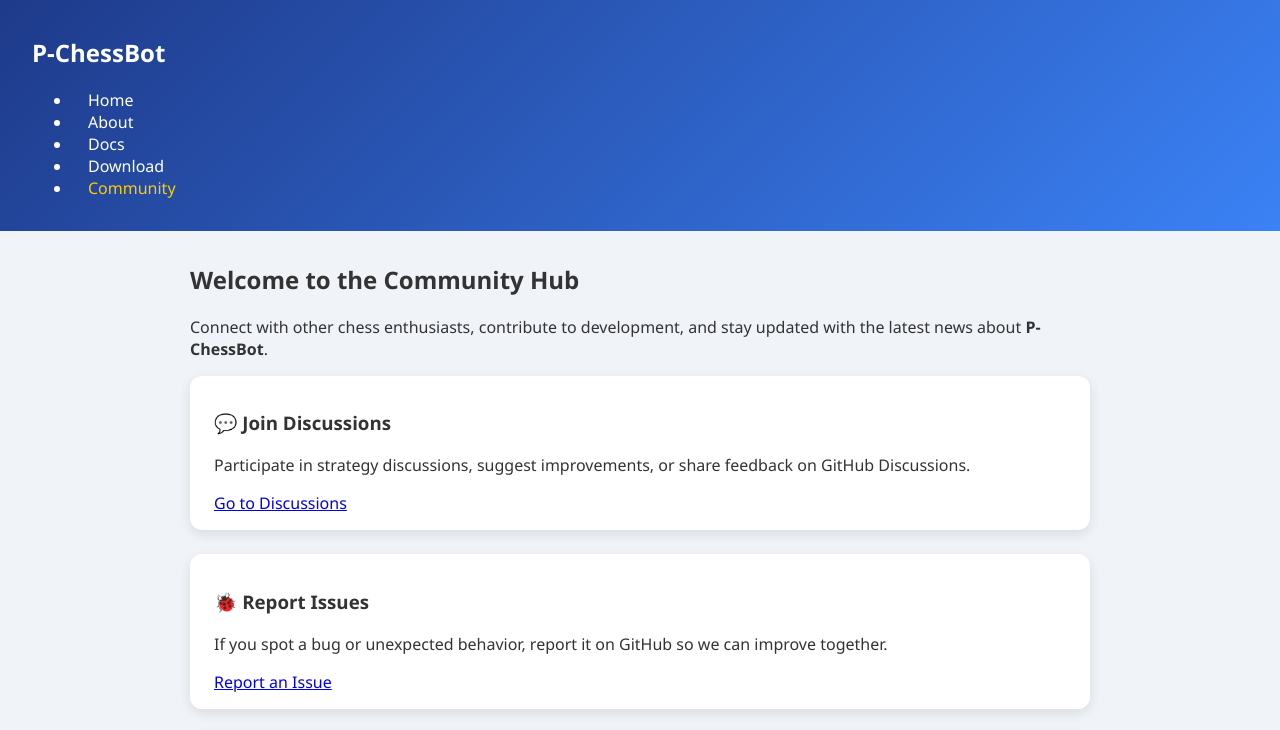
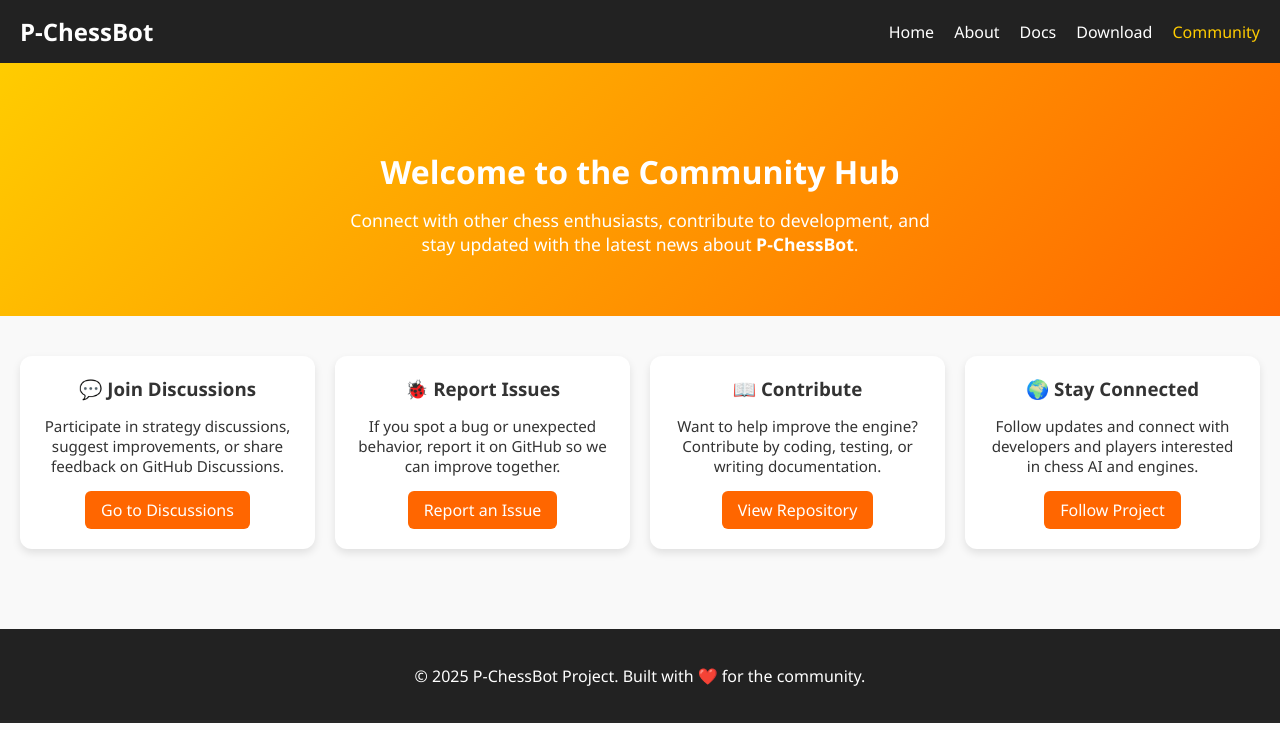
Before and after one commit to StarChatKidsProject/StarChatKids, a website: page community.html in a window 1280 px wide. Shown: the top 730 px of the page. Drawn offline with Linux system fonts and the light colour scheme.

Commit message:
Update style3.css

```diff
--- a/style3.css
+++ b/style3.css
@@ -1,126 +1,113 @@
-/* Global */
 body {
+  margin: 0;
   font-family: 'Segoe UI', Tahoma, Geneva, Verdana, sans-serif;
-  background: #f0f4f8;
-  margin: 0;
-  padding: 0;
+  background: #f9f9f9;
   color: #333;
 }
 
 header {
-  background: linear-gradient(135deg, #1e3a8a, #3b82f6);
-  color: white;
+  background: #222;
+  color: #fff;
+  padding: 15px 20px;
+}
+
+header nav {
   display: flex;
   justify-content: space-between;
   align-items: center;
-  padding: 1rem 2rem;
 }
 
-header .logo {
-  font-size: 1.4rem;
-  font-weight: bold;
+header nav h1 {
+  font-size: 1.5rem;
+  margin: 0;
 }
 
-header nav a {
-  margin: 0 1rem;
-  color: white;
+header nav ul {
+  list-style: none;
+  display: flex;
+  gap: 20px;
+  margin: 0;
+  padding: 0;
+}
+
+header nav ul li a {
+  color: #fff;
   text-decoration: none;
-  font-weight: 500;
   transition: color 0.3s;
 }
 
-header nav a:hover,
-header nav a.active {
+header nav ul li a:hover,
+header nav ul li a.active {
   color: #ffcc00;
 }
 
-/* Layout */
-main {
-  max-width: 900px;
-  margin: 2rem auto;
-  padding: 0 1rem;
+.hero {
+  text-align: center;
+  padding: 60px 20px;
+  background: linear-gradient(135deg, #ffcc00, #ff6600);
+  color: #fff;
 }
 
-.intro {
-  text-align: center;
-  margin-bottom: 2rem;
+.hero h2 {
+  font-size: 2rem;
+  margin-bottom: 15px;
 }
 
-.intro h1 {
-  font-size: 2rem;
-  margin-bottom: 0.5rem;
+.hero p {
+  max-width: 600px;
+  margin: auto;
+  font-size: 1.1rem;
+}
+
+.cards {
+  display: grid;
+  grid-template-columns: repeat(auto-fit, minmax(250px, 1fr));
+  gap: 20px;
+  padding: 40px 20px;
 }
 
 .card {
-  background: white;
+  background: #fff;
   border-radius: 12px;
-  padding: 1rem 1.5rem;
-  margin-bottom: 1.5rem;
-  box-shadow: 0 4px 12px rgba(0,0,0,0.1);
+  padding: 20px;
+  box-shadow: 0 4px 8px rgba(0,0,0,0.1);
+  text-align: center;
+  transition: transform 0.3s, box-shadow 0.3s;
 }
 
-/* Forms */
-form input, form textarea {
-  width: 100%;
-  margin: 0.5rem 0;
-  padding: 0.8rem;
-  border: 1px solid #ccc;
-  border-radius: 8px;
-  font-size: 0.95rem;
+.card h3 {
+  margin-top: 0;
+  margin-bottom: 10px;
 }
 
-form button {
-  background: #1e3a8a;
-  color: white;
-  border: none;
-  padding: 0.7rem 1.2rem;
-  border-radius: 8px;
-  cursor: pointer;
+.card p {
+  font-size: 0.95rem;
+  margin-bottom: 15px;
+}
+
+.card a {
+  display: inline-block;
+  background: #ff6600;
+  color: #fff;
+  text-decoration: none;
+  padding: 8px 16px;
+  border-radius: 6px;
   transition: background 0.3s;
 }
 
-form button:hover {
-  background: #3b82f6;
+.card a:hover {
+  background: #cc5200;
 }
 
-/* Messages */
-.message {
-  padding: 1rem;
+.card:hover {
+  transform: translateY(-5px);
+  box-shadow: 0 6px 12px rgba(0,0,0,0.15);
 }
 
-.msg-header {
-  display: flex;
-  justify-content: space-between;
-  font-size: 0.9rem;
-  color: #555;
-  margin-bottom: 0.5rem;
-}
-
-.msg-body {
-  margin: 0.5rem 0 1rem;
-  font-size: 1rem;
-  line-height: 1.5;
-}
-
-.replies {
-  margin-left: 20px;
-  margin-top: 0.8rem;
-  border-left: 3px solid #e0e0e0;
-  padding-left: 1rem;
-}
-
-details summary {
-  cursor: pointer;
-  color: #1e3a8a;
-  font-weight: 600;
-  margin-bottom: 0.5rem;
-}
-
-/* Footer */
 footer {
   text-align: center;
-  background: #1e3a8a;
-  color: white;
-  padding: 1rem;
-  margin-top: 2rem;
+  padding: 20px;
+  background: #222;
+  color: #fff;
+  margin-top: 40px;
 }
```
